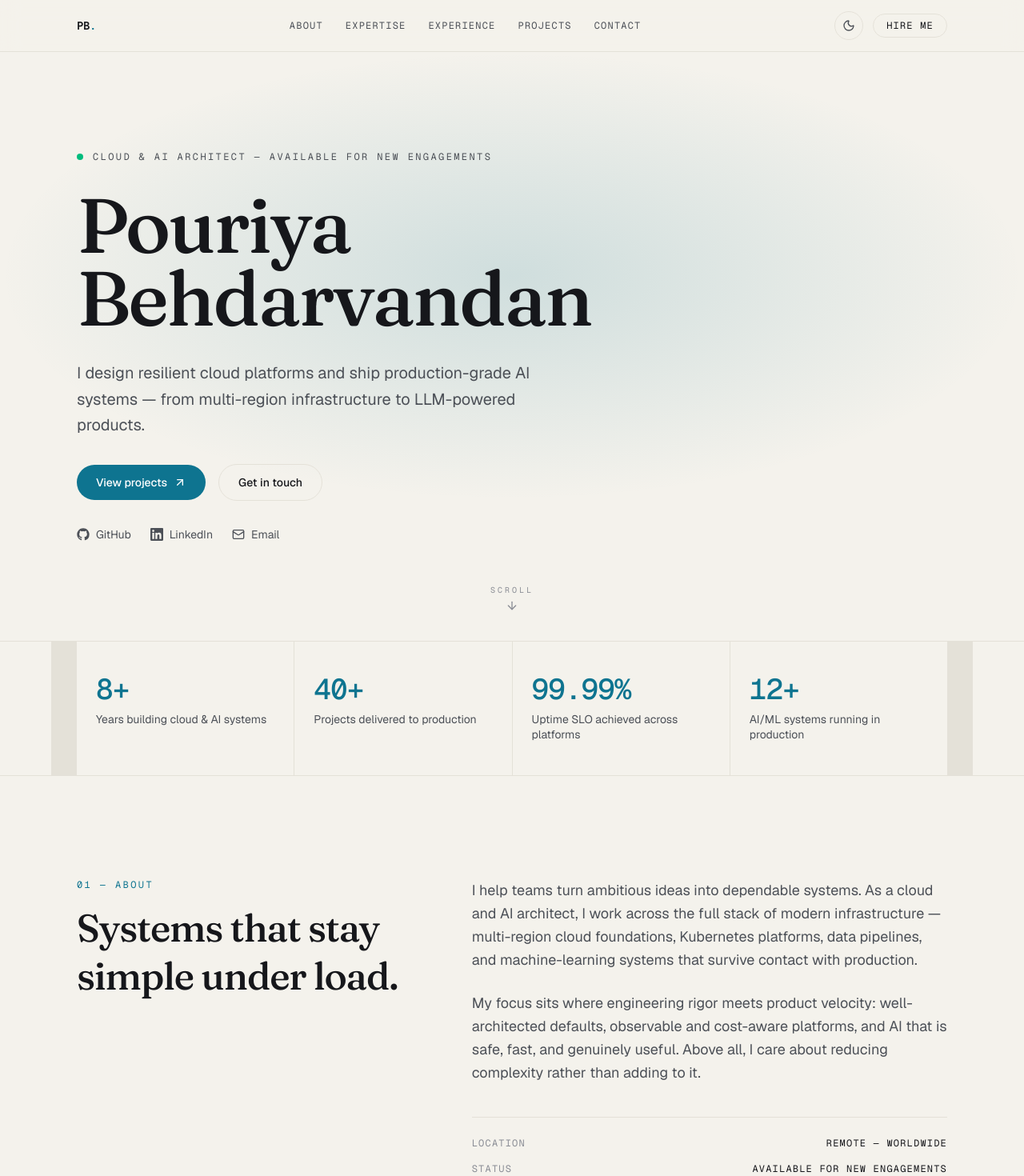
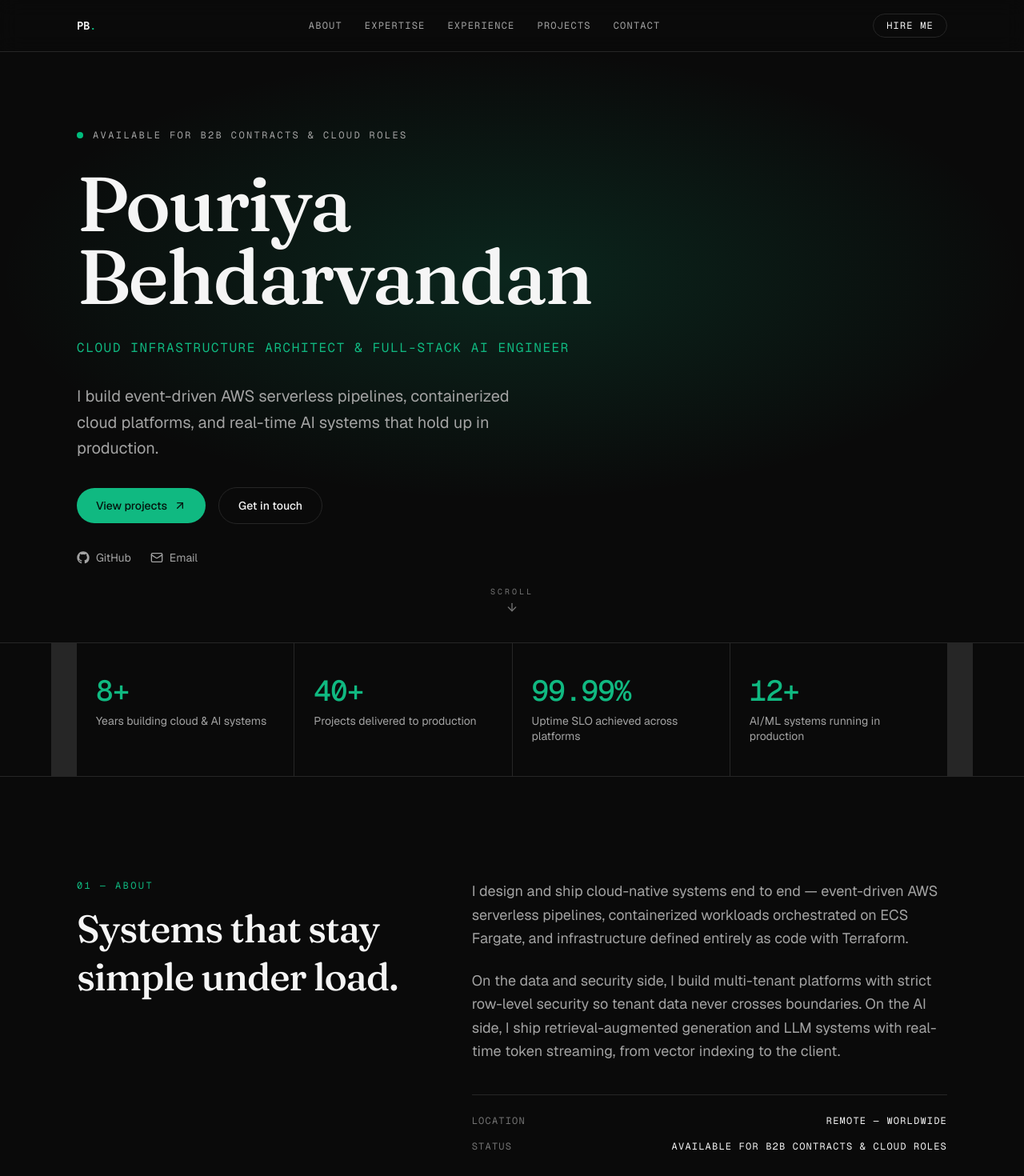
Before and after one commit to Behdarvandan/pouriya-portfolio, a Next.js app: page / in a window 1280 px wide. Shown: the top 1470 px of the page at 80% size. Built offline with nearby package versions, Linux system fonts and the light colour scheme.

Commit message:
style: redesign personal engineering vitrine & CV for Pouriya Behdarvandan

```diff
--- a/src/app/globals.css
+++ b/src/app/globals.css
@@ -1,26 +1,14 @@
 @import "tailwindcss";
 
 :root {
-  --canvas: #f4f2ec;
-  --panel: #fbfaf6;
-  --edge: #e4e1d8;
-  --ink: #16171b;
-  --muted: #4c5057;
-  --faint: #8a8d95;
-  --accent: #0e7490;
-  --on-accent: #ffffff;
-  color-scheme: light;
-}
-
-html[data-theme="dark"] {
-  --canvas: #0a0b0e;
-  --panel: #101318;
-  --edge: #23272e;
-  --ink: #e8e6e1;
-  --muted: #9ba1ab;
-  --faint: #646a74;
-  --accent: #5cc8ff;
-  --on-accent: #06131c;
+  --canvas: #0a0a0a;
+  --panel: #171717;
+  --edge: #262626;
+  --ink: #f5f5f5;
+  --muted: #a3a3a3;
+  --faint: #737373;
+  --accent: #10b981;
+  --on-accent: #04140d;
   color-scheme: dark;
 }
 
--- a/src/app/layout.tsx
+++ b/src/app/layout.tsx
@@ -22,33 +22,33 @@ const fraunces = Fraunces({
   weight: "variable",
 });
 
-// Applied in <head> before hydration to avoid a flash of the wrong theme.
-const themeScript = `(function(){try{var s=localStorage.getItem("theme");var t=s==="light"||s==="dark"?s:(window.matchMedia("(prefers-color-scheme: dark)").matches?"dark":"light");document.documentElement.setAttribute("data-theme",t);}catch(e){document.documentElement.setAttribute("data-theme","light");}})();`;
-
 export const metadata: Metadata = {
-  title: "Pouriya Behdarvandan — Cloud & AI Architect",
+  title: "Pouriya Behdarvandan — Cloud Infrastructure Architect & Full-Stack AI Engineer",
   description:
-    "Portfolio of Pouriya Behdarvandan, a cloud & AI architect designing resilient cloud platforms and shipping production-grade AI systems.",
+    "Portfolio of Pouriya Behdarvandan — AWS serverless pipelines, containerized cloud orchestration on ECS Fargate, multi-tenant RLS data security, and real-time AI/RAG systems.",
   applicationName: "Pouriya Behdarvandan Portfolio",
   authors: [{ name: "Pouriya Behdarvandan" }],
   keywords: [
-    "Cloud Architect",
-    "AI Architect",
-    "Platform Engineering",
-    "DevOps",
-    "Machine Learning",
+    "Cloud Infrastructure Architect",
+    "Full-Stack AI Engineer",
+    "AWS Serverless",
+    "ECS Fargate",
+    "Terraform",
+    "RAG",
     "Portfolio",
   ],
   openGraph: {
-    title: "Pouriya Behdarvandan — Cloud & AI Architect",
-    description: "Resilient cloud platforms and production-grade AI systems.",
+    title: "Pouriya Behdarvandan — Cloud Infrastructure Architect & Full-Stack AI Engineer",
+    description:
+      "AWS serverless pipelines, containerized cloud orchestration, and real-time AI/RAG systems in production.",
     type: "website",
     siteName: "Pouriya Behdarvandan",
   },
   twitter: {
     card: "summary",
-    title: "Pouriya Behdarvandan — Cloud & AI Architect",
-    description: "Resilient cloud platforms and production-grade AI systems.",
+    title: "Pouriya Behdarvandan — Cloud Infrastructure Architect & Full-Stack AI Engineer",
+    description:
+      "AWS serverless pipelines, containerized cloud orchestration, and real-time AI/RAG systems in production.",
   },
 };
 
@@ -56,12 +56,8 @@ export default function RootLayout({ children }: { children: ReactNode }) {
   return (
     <html
       lang="en"
-      suppressHydrationWarning
       className={`${geistSans.variable} ${geistMono.variable} ${fraunces.variable} antialiased`}
     >
-      <head>
-        <script dangerouslySetInnerHTML={{ __html: themeScript }} />
-      </head>
       <body>{children}</body>
     </html>
   );
--- a/src/components/hero.tsx
+++ b/src/components/hero.tsx
@@ -19,7 +19,7 @@ export function Hero() {
               <span className="relative inline-flex h-2 w-2 rounded-full bg-emerald-500" />
             </span>
             <p className="font-mono text-xs uppercase tracking-[0.2em] text-muted">
-              {profile.role} — {profile.availability}
+              {profile.availability}
             </p>
           </div>
 
@@ -30,6 +30,13 @@ export function Hero() {
             <span className="block">{profile.firstName}</span>
             <span className="block">{profile.lastName}</span>
           </h1>
+
+          <p
+            className="animate-rise font-mono text-sm uppercase tracking-widest text-accent sm:text-base"
+            style={{ animationDelay: "120ms" }}
+          >
+            {profile.role}
+          </p>
 
           <p
             className="animate-rise max-w-xl text-lg leading-relaxed text-muted sm:text-xl"
--- a/src/components/nav.tsx
+++ b/src/components/nav.tsx
@@ -1,5 +1,4 @@
 import { profile } from "@/lib/data";
-import { ThemeToggle } from "./theme-toggle";
 
 const links = [
   { href: "#about", label: "About" },
@@ -33,7 +32,6 @@ export function Nav() {
         </nav>
 
         <div className="flex items-center gap-3">
-          <ThemeToggle />
           <a
             href={`mailto:${profile.email}`}
             className="hidden rounded-full border border-edge px-4 py-1.5 font-mono text-xs uppercase tracking-widest text-ink transition-colors hover:border-accent hover:text-accent sm:inline-flex"
--- a/src/components/stack.tsx
+++ b/src/components/stack.tsx
@@ -5,7 +5,11 @@ export function Stack() {
   return (
     <section id="stack" className="scroll-mt-24 border-t border-edge">
       <div className="shell py-24 md:py-32">
-        <SectionHeading number="03" label="Stack" title="Tools I reach for." />
+        <SectionHeading
+          number="03"
+          label="Stack"
+          title="Technical Capabilities & Stack"
+        />
 
         <div className="mt-14 grid gap-10 sm:grid-cols-2 lg:grid-cols-3">
           {stack.map((group) => (
--- a/src/components/theme-toggle.tsx
+++ /dev/null
@@ -1,60 +0,0 @@
-"use client";
-
-import { useCallback, useSyncExternalStore } from "react";
-import { Moon, Sun } from "lucide-react";
-
-type Theme = "light" | "dark";
-
-const STORAGE_KEY = "theme";
-
-const listeners = new Set<() => void>();
-
-function emitChange() {
-  for (const listener of listeners) listener();
-}
-
-function getServerSnapshot(): Theme {
-  return "light";
-}
-
-function getSnapshot(): Theme {
-  if (typeof window === "undefined") return "light";
-  const stored = window.localStorage.getItem(STORAGE_KEY);
-  if (stored === "light" || stored === "dark") return stored;
-  return window.matchMedia("(prefers-color-scheme: dark)").matches
-    ? "dark"
-    : "light";
-}
-
-function subscribe(listener: () => void): () => void {
-  listeners.add(listener);
-  return () => {
-    listeners.delete(listener);
-  };
-}
-
-export function ThemeToggle() {
-  const theme = useSyncExternalStore(subscribe, getSnapshot, getServerSnapshot);
-
-  const toggle = useCallback(() => {
-    const next: Theme = theme === "dark" ? "light" : "dark";
-    window.localStorage.setItem(STORAGE_KEY, next);
-    document.documentElement.setAttribute("data-theme", next);
-    emitChange();
-  }, [theme]);
-
-  return (
-    <button
-      type="button"
-      onClick={toggle}
-      aria-label={`Switch to ${theme === "dark" ? "light" : "dark"} theme`}
-      className="inline-flex h-9 w-9 items-center justify-center rounded-full border border-edge text-muted transition-colors hover:border-accent hover:text-accent"
-    >
-      {theme === "dark" ? (
-        <Sun className="h-4 w-4" />
-      ) : (
-        <Moon className="h-4 w-4" />
-      )}
-    </button>
-  );
-}
--- a/src/lib/data.ts
+++ b/src/lib/data.ts
@@ -24,26 +24,21 @@ export const profile: Profile = {
   name: "Pouriya Behdarvandan",
   firstName: "Pouriya",
   lastName: "Behdarvandan",
-  role: "Cloud & AI Architect",
+  role: "Cloud Infrastructure Architect & Full-Stack AI Engineer",
   tagline:
-    "I design resilient cloud platforms and ship production-grade AI systems — from multi-region infrastructure to LLM-powered products.",
+    "I build event-driven AWS serverless pipelines, containerized cloud platforms, and real-time AI systems that hold up in production.",
   location: "Remote — Worldwide",
   email: "pouriya@behdarvandan.dev",
-  availability: "Available for new engagements",
+  availability: "Available for B2B Contracts & Cloud Roles",
   bio: [
-    "I help teams turn ambitious ideas into dependable systems. As a cloud and AI architect, I work across the full stack of modern infrastructure — multi-region cloud foundations, Kubernetes platforms, data pipelines, and machine-learning systems that survive contact with production.",
-    "My focus sits where engineering rigor meets product velocity: well-architected defaults, observable and cost-aware platforms, and AI that is safe, fast, and genuinely useful. Above all, I care about reducing complexity rather than adding to it.",
+    "I design and ship cloud-native systems end to end — event-driven AWS serverless pipelines, containerized workloads orchestrated on ECS Fargate, and infrastructure defined entirely as code with Terraform.",
+    "On the data and security side, I build multi-tenant platforms with strict row-level security so tenant data never crosses boundaries. On the AI side, I ship retrieval-augmented generation and LLM systems with real-time token streaming, from vector indexing to the client.",
   ],
   socials: [
     {
       label: "GitHub",
       href: "https://github.com/Behdarvandan",
       icon: "github",
-    },
-    {
-      label: "LinkedIn",
-      href: "https://www.linkedin.com/in/pouriya-behdarvandan",
-      icon: "linkedin",
     },
     {
       label: "Email",
@@ -107,24 +102,30 @@ export const expertise: Expertise[] = [
 
 export const stack: SkillGroup[] = [
   {
-    category: "Cloud",
-    items: ["AWS", "Google Cloud", "Azure", "Terraform", "Pulumi", "CloudFormation"],
+    category: "Cloud & DevOps",
+    items: [
+      "AWS Lambda",
+      "AWS S3",
+      "AWS ECS Fargate",
+      "AWS ECR",
+      "Terraform IaC",
+      "Docker (Multi-stage)",
+      "GitHub Actions CI/CD",
+    ],
   },
   {
-    category: "AI & ML",
-    items: ["Python", "PyTorch", "TensorFlow", "LangChain", "LlamaIndex", "Hugging Face"],
+    category: "Core Engineering",
+    items: ["Next.js 15 (App Router)", "TypeScript", "Python", "Tailwind CSS"],
   },
   {
-    category: "Platform",
-    items: ["Kubernetes", "Docker", "Helm", "ArgoCD", "GitHub Actions", "Linux"],
-  },
-  {
-    category: "Data",
-    items: ["PostgreSQL", "Redis", "Kafka", "Snowflake", "dbt", "Airflow"],
-  },
-  {
-    category: "Languages",
-    items: ["TypeScript", "Python", "Go", "SQL", "Bash"],
+    category: "Data & Security",
+    items: [
+      "Supabase (PostgreSQL)",
+      "Multi-Tenant RLS",
+      "pgvector HNSW",
+      "Stripe",
+      "Upstash Redis",
+    ],
   },
 ];
 
@@ -171,31 +172,31 @@ export const experience: ExperienceItem[] = [
 
 export const projects: Project[] = [
   {
-    name: "Multi-Region Cloud Landing Zone",
+    name: "ai-invoice-analyzer",
     description:
-      "A Terraform-driven AWS landing zone with isolated accounts, zero-trust networking, and centralized observability for regulated workloads.",
-    stack: ["Terraform", "AWS", "VPC", "IAM"],
-    metrics: ["3 regions", "-35% infra cost", "99.99% uptime"],
+      "Event-driven PDF document processing microservice that extracts structured data from invoices on upload, with no servers idling between requests.",
+    stack: ["AWS S3", "AWS Lambda", "Groq AI Llama 3.3", "Pydantic"],
+    badge: "$0 Idle Compute Cost • 100% Structured JSON Accuracy",
   },
   {
-    name: "LLM RAG Knowledge Platform",
+    name: "nextjs-cloud-catalog",
     description:
-      "A retrieval-augmented generation system that answers questions over enterprise documentation with citations and guardrails.",
-    stack: ["Python", "LangChain", "PostgreSQL", "OpenAI"],
-    metrics: ["12k documents", "sub-2s latency", "92% answer quality"],
+      "Containerized e-commerce catalog deployed via Terraform IaC on AWS ECS Fargate, with a hardened multi-stage Docker build pipeline.",
+    stack: ["Next.js", "Terraform", "AWS ECS Fargate", "Docker"],
+    badge: "Slashed Docker footprint to ~145MB (85%+ optimization)",
   },
   {
-    name: "Real-time Analytics Pipeline",
+    name: "enterprise-saas-starter",
     description:
-      "A streaming pipeline unifying product events into a governed lakehouse for near-real-time reporting and ML feature generation.",
-    stack: ["Kafka", "dbt", "Snowflake", "Airflow"],
-    metrics: ["1M events/min", "<5 min freshness"],
+      "Production B2B SaaS core with Supabase SSR authentication and tenant-scoped row-level security enforced at the database layer.",
+    stack: ["Next.js", "Supabase", "PostgreSQL RLS", "TypeScript"],
+    badge: "Zero-Cross-Tenant Data Leak Enforcement",
   },
   {
-    name: "MLOps Serving Platform",
+    name: "ai-rag-knowledge-assistant",
     description:
-      "An end-to-end platform for training, versioning, and serving models with GPU auto-scaling and drift monitoring.",
-    stack: ["Kubernetes", "PyTorch", "MLflow", "Grafana"],
-    metrics: ["12 models", "auto-scaling GPU", "24/7 monitoring"],
+      "Multi-tenant, embeddable visitor RAG assistant with Supabase pgvector HNSW indexing for fast semantic retrieval at scale.",
+    stack: ["Supabase pgvector", "HNSW", "LLM Streaming", "TypeScript"],
+    badge: "Millisecond-Level Token Streaming (SSE)",
   },
 ];
--- a/src/lib/types.ts
+++ b/src/lib/types.ts
@@ -38,7 +38,7 @@ export interface Project {
   name: string;
   description: string;
   stack: string[];
-  metrics: string[];
+  badge: string;
 }
 
 export interface Profile {
```
Also changed, not shown: src/components/projects.tsx (+7 -11 lines).
